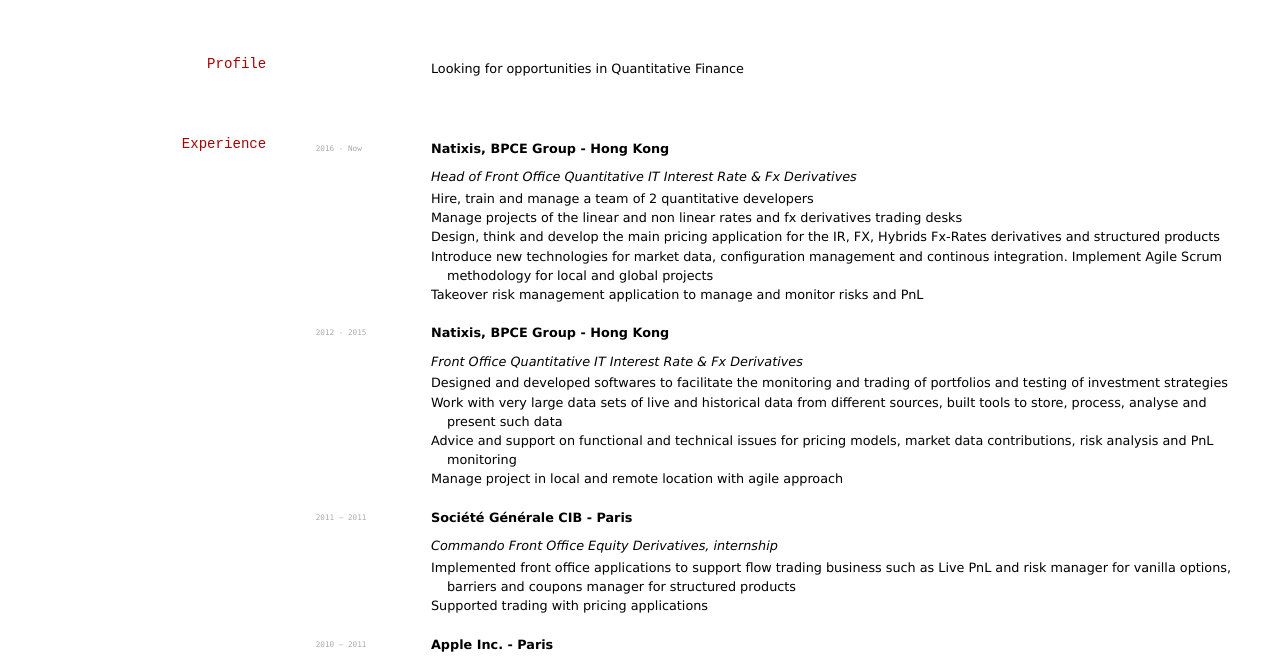
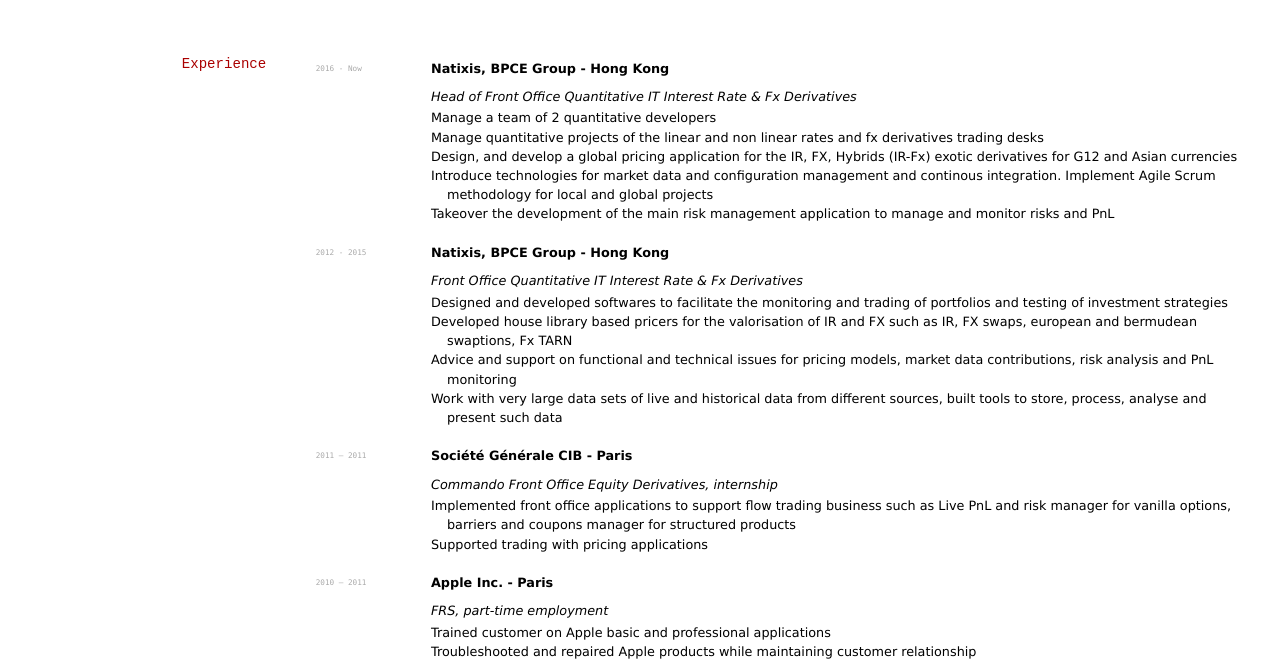
Before and after one commit to calderashburn/calderashburn.github.io, a plain HTML site: page index.html in a window 1280 px wide. Shown: the part 96-762 px from the top of the page. Drawn offline with Linux system fonts and the light colour scheme.

Commit message:
Update index.html
last update 9/9/16

```diff
--- a/index.html
+++ b/index.html
@@ -19,9 +19,6 @@
 <a href="http://hk.linkedin.com/pub/charles-durban/60/85a/3b6">Linkedin</a></li>
 </ul>
 
-<h2 id="profile">Profile</h2>
-<p>Looking for opportunities in Quantitative Finance</p>
-
 <h2 id="experience">Experience</h2>
 
 <p><code class="highlighter-rouge">2016 - Now</code>
@@ -30,11 +27,11 @@
 <p><em>Head of Front Office Quantitative IT Interest Rate &amp; Fx Derivatives</em></p>
 
 <ul>
-  <li>Hire, train and manage a team of 2 quantitative developers</li>
-  <li>Manage projects of the linear and non linear rates and fx derivatives trading desks</li>
-  <li>Design, think and develop the main pricing application for the IR, FX, Hybrids Fx-Rates derivatives and structured products</li>
-  <li>Introduce new technologies for market data, configuration management and continous integration. Implement Agile Scrum methodology for local and global projects</li>
-  <li>Takeover risk management application to manage and monitor risks and PnL</li>
+  <li>Manage a team of 2 quantitative developers</li>
+  <li>Manage quantitative projects of the linear and non linear rates and fx derivatives trading desks</li>
+  <li>Design, and develop a global pricing application for the IR, FX, Hybrids (IR-Fx) exotic derivatives for G12 and Asian currencies </li>
+  <li>Introduce technologies for market data and configuration management and continous integration. Implement Agile Scrum methodology for local and global projects</li>
+  <li>Takeover the development of the main risk management application to manage and monitor risks and PnL</li>
 </ul>
 
 <p><code class="highlighter-rouge">2012 - 2015</code>
@@ -44,9 +41,9 @@
 
 <ul>
   <li>Designed and developed softwares to facilitate the monitoring and trading of portfolios and testing of investment strategies</li>
+  <li>Developed house library based pricers for the valorisation of IR and FX such as IR, FX swaps, european and bermudean swaptions, Fx TARN  </li>
+  <li>Advice and support on functional and technical issues for pricing models, market data contributions, risk analysis and PnL monitoring</li>
   <li>Work with very large data sets of live and historical data from different sources, built tools to store, process, analyse and present such data</li>
-  <li>Advice and support on functional and technical issues for pricing models, market data contributions, risk analysis and PnL monitoring</li>
-  <li>Manage project in local and remote location with agile approach</li>
 </ul>
 
 <p><code class="highlighter-rouge">2011 – 2011</code>
```
